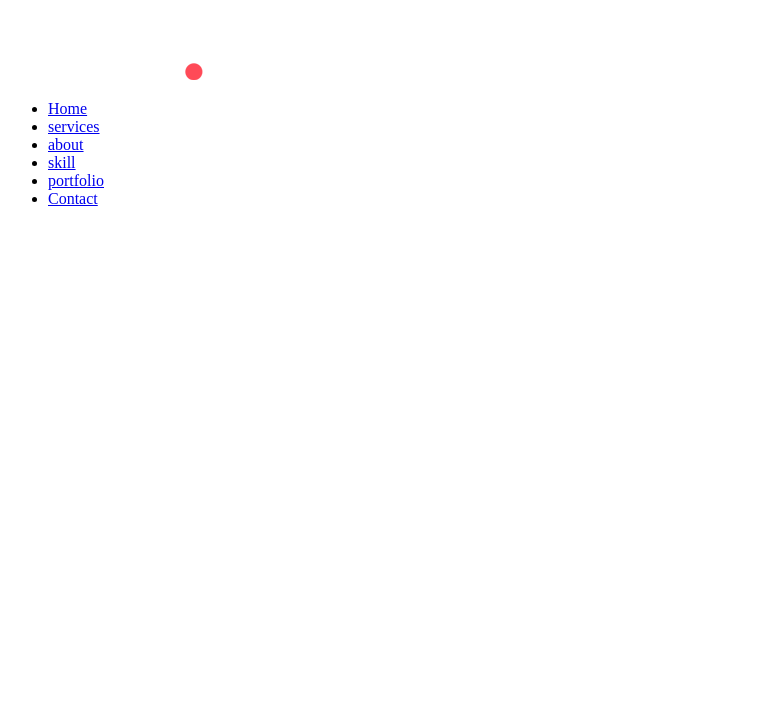
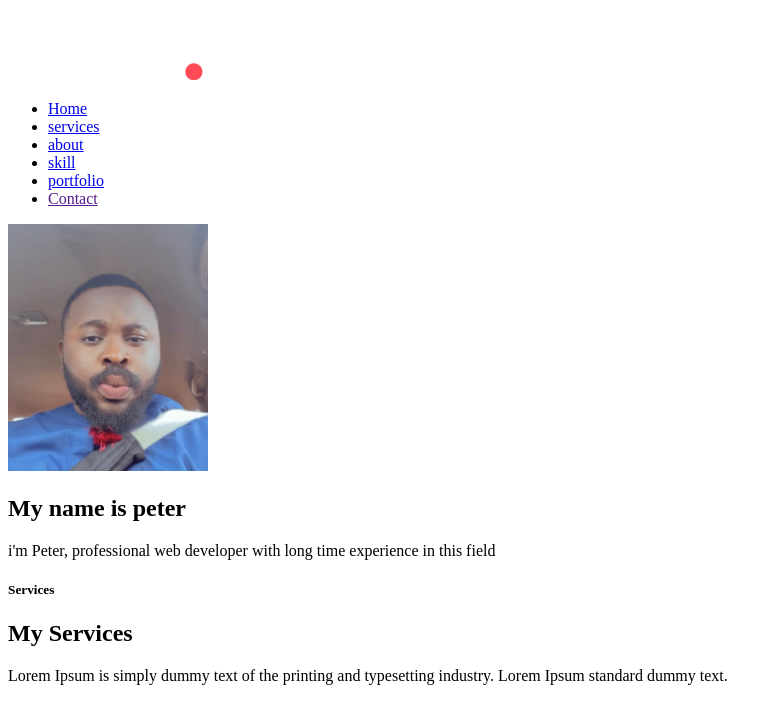
Before and after one commit to Phetar/portfolio, a plain HTML site: page index.html in a window 1280 px wide. Shown: the whole page, without its empty margins (0-777 px from the left). Drawn offline with Linux system fonts and the light colour scheme.

Commit message:
my portfolio

```diff
--- a/index.html
+++ b/index.html
@@ -17,17 +17,25 @@
                 <li><a href="#about">about</a></li>
                 <li><a href="#skill">skill</a></li>
                 <li><a href="#portfolio">portfolio</a></li>
-                <li><a href="#contact">Contact</a></li>
+                <li><a href="">Contact</a></li>
             </ul>
         </nav>
     </header>
 
     <main>
         <!-- home section -->
-        <section id="home"></section>
+        <section id="home">
+            <img src="./images/dpgomycode.jpg" alt="" width="200">
+            <h1>My name is peter</h1>
+            <p>i'm Peter, professional web developer with long time experience in this field</p>
+        </section>
 
         <!-- services section -->
-        <section id="services"></section>
+        <section id="services">
+            <h5>Services</h5>
+            <h2>My Services</h2>
+            <p>Lorem Ipsum is simply dummy text of the printing and typesetting industry. Lorem Ipsum standard dummy text.</p>
+        </section>
 
         <!-- about section -->
         <section id="about"></section>
```
Also changed, not shown: images/dpgomycode.jpg (added).
